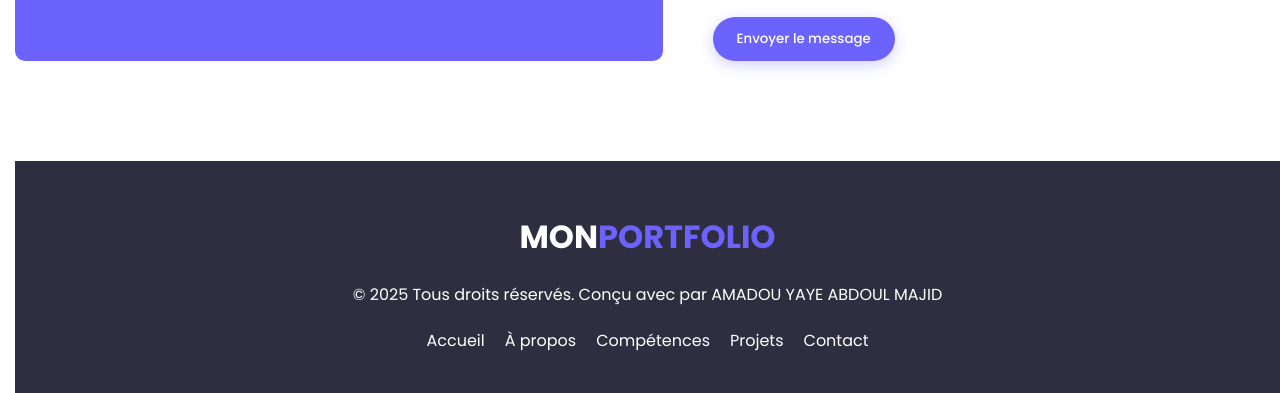
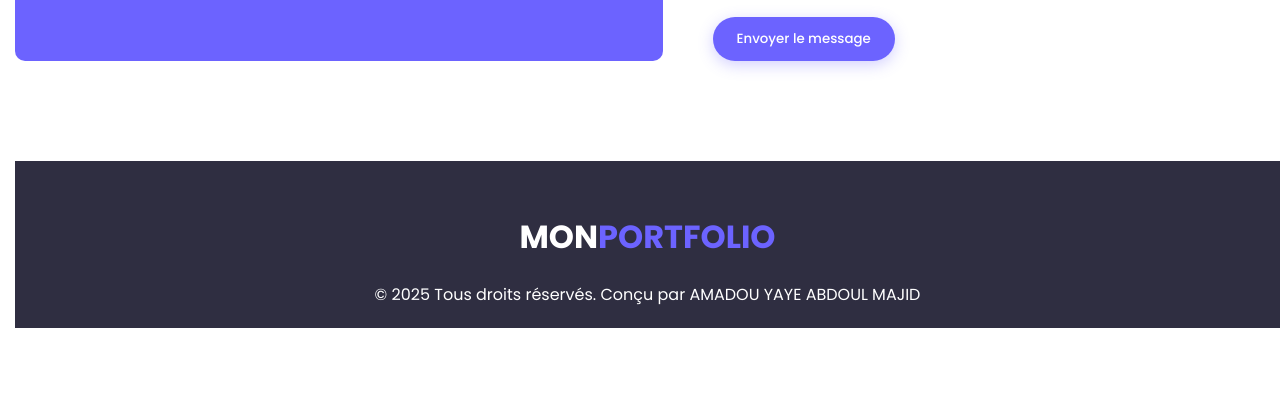
Before and after one commit to Abdoulmajidamadouyaye/portefolio, a plain HTML site: page index.html in a window 1280 px wide. Shown: the part 4648-5041 px from the top of the page. After the commit the page ends 4976 px from the top, so only its background shows below. Drawn offline with Linux system fonts and the light colour scheme.

Commit message:
Update index.html

```diff
--- a/index.html
+++ b/index.html
@@ -393,14 +393,7 @@
     <footer>
         <div class="footer-content">
             <div class="footer-logo">MON<span>PORTFOLIO</span></div>
-            <p>© 2025 Tous droits réservés. Conçu avec par AMADOU YAYE ABDOUL MAJID</p>
-            <div class="footer-links">
-                <a href="#accueil">Accueil</a>
-                <a href="#apropos">À propos</a>
-                <a href="#competences">Compétences</a>
-                <a href="#projets">Projets</a>
-                <a href="#contact">Contact</a>
-            </div>
+            <p>© 2025 Tous droits réservés. Conçu par AMADOU YAYE ABDOUL MAJID</p>
         </div>
     </footer>
 
```
